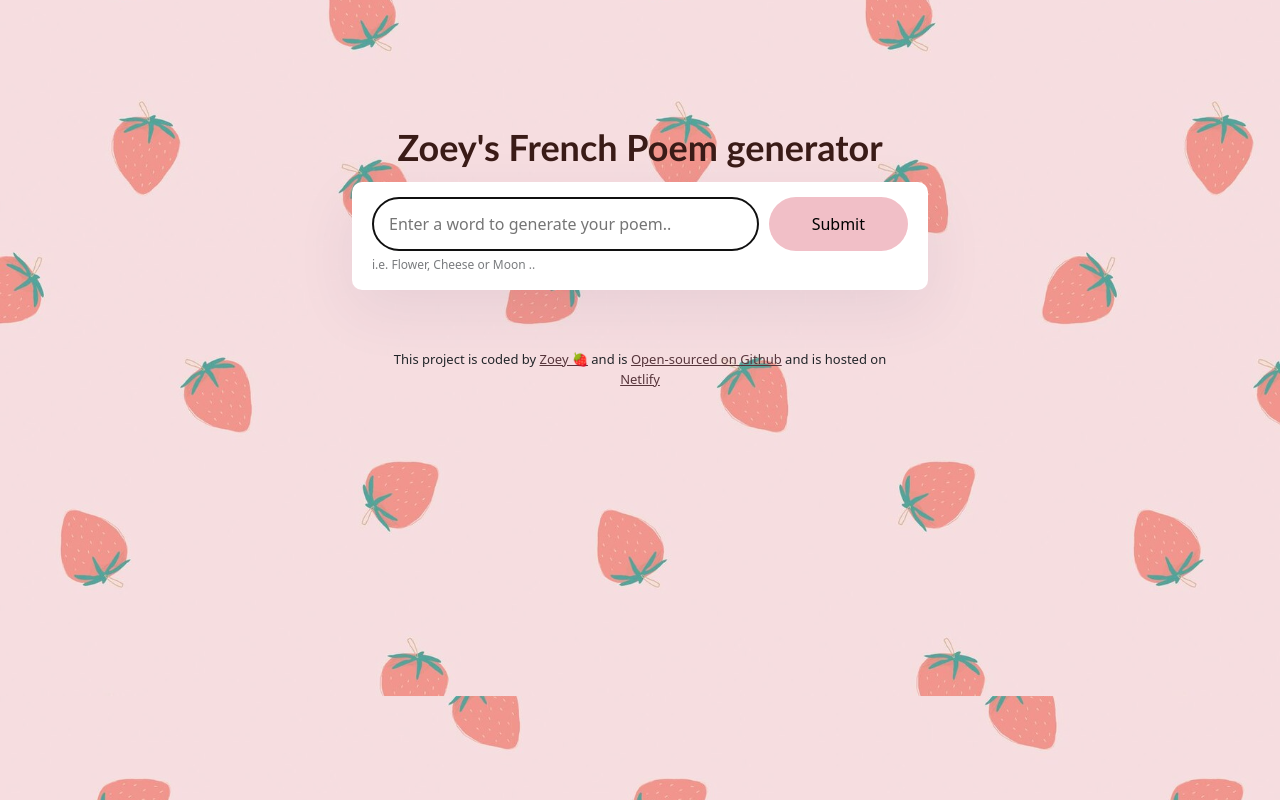
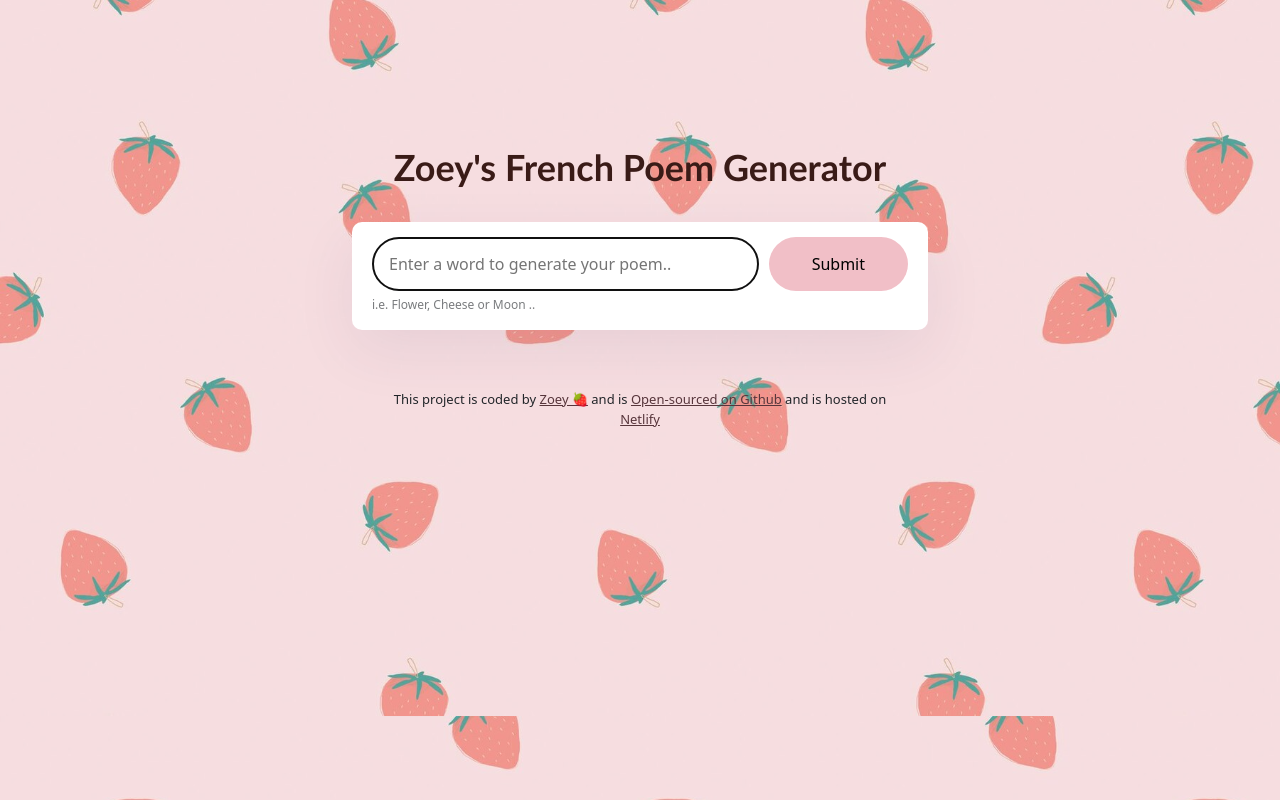
Before and after one commit to zoeylcodes/French-poem-generator, a plain HTML site: page index.html in a window 1280 px wide. Drawn offline with nearby package versions, Linux system fonts and the light colour scheme.

Commit message:
updated links

```diff
--- a/index.html
+++ b/index.html
@@ -12,7 +12,7 @@
 </head>
 <body>
     <div class="container">
-    <h1 class="text-center">Zoey's French Poem generator</h1>
+    <h1 class="text-center">Zoey's French Poem Generator</h1>
 
 <div class="form-wrapper">
         <form id="poem-generator-form">
@@ -35,7 +35,7 @@
 
 
 
-    <footer class="text-center"> This project is coded by <a href="https://www.linkedin.com/in/zoey-l-ab940531b/">Zoey 🍓</a> and is <a href="https://github.com/zoeylcodes/French-poem-generator">Open-sourced on Github</a> and is hosted on <a href="https://zoeysfrenchpoemgenerator.netlify.app/">Netlify</a></footer>
+    <footer class="text-center"> This project is coded by <a href="https://www.linkedin.com/in/zoey-l-ab940531b/" target="_blank">Zoey 🍓</a> and is <a href="https://github.com/zoeylcodes/French-poem-generator" target="_blank">Open-sourced on Github</a> and is hosted on <a href="https://zoeysfrenchpoemgenerator.netlify.app/" target="_blank">Netlify</a></footer>
 </div>
 <script src="index.js"></script>
 </body>
--- a/style.css
+++ b/style.css
@@ -16,6 +16,8 @@ header{margin-top: 30px;}
 
   h1 {font-weight: 800;
 font-size: 36px;
+text-align: center;
+padding: 20px;
 font-family: 'Trebuchet MS', 'Lucida Sans Unicode', 'Lucida Grande', 'Lucida Sans', Arial, sans-serif;
 color: #3a1b17;
 text-shadow: 1px;
```
